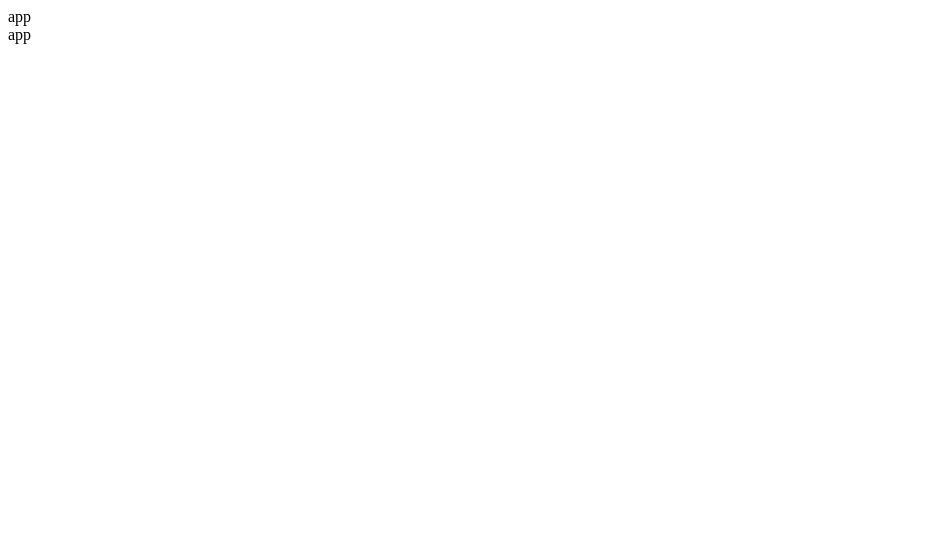
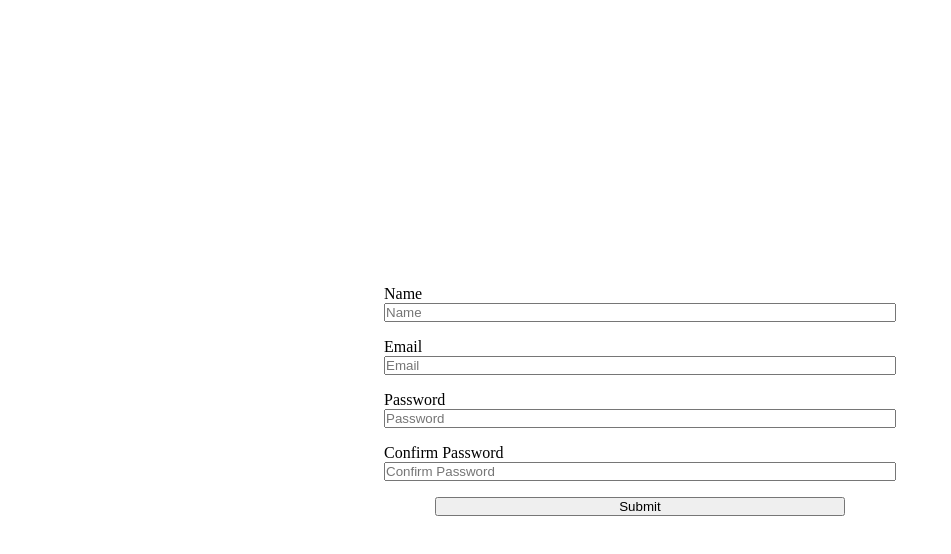
Before and after one commit to shashankskb18700/productivityWebApp, a React (Create React App) app: page / in a window 1280 px wide. Shown: the top 554 px of the page, without its empty margins (0-951 px from the left). Built offline with nearby package versions, Linux system fonts and the light colour scheme.

Commit message:
created authentication page

```diff
--- a/src/components/App.js
+++ b/src/components/App.js
@@ -1,8 +1,9 @@
+import Auth from "./authentication/auth";
+
 const App = () => {
   return (
     <div>
-      <div>app</div>
-      app
+      <Auth></Auth>
     </div>
   );
 };
--- a/src/components/authentication/auth.css
+++ b/src/components/authentication/auth.css
@@ -0,0 +1,17 @@
+* {
+  margin: 0;
+  padding: 0;
+  box-sizing: 0;
+}
+
+.authentication {
+  height: 100vh;
+  display: flex;
+  align-items: center;
+  justify-content: center;
+}
+
+.authentication button {
+  width: 80%;
+  margin-left: 10%;
+}
--- a/src/components/authentication/auth.js
+++ b/src/components/authentication/auth.js
@@ -0,0 +1,83 @@
+import { useState } from "react";
+import "./auth.css";
+import AuthInput from "./authInput/authInput";
+
+const Auth = () => {
+  const [value, setValue] = useState({
+    name: "",
+    email: "",
+    password: "",
+    confirmPassword: "",
+  });
+
+  const input = [
+    {
+      id: 1,
+      name: "name",
+      type: "text",
+      placeholder: "Name",
+      lable: "Name",
+      errorMessage: "Please enter you name",
+      pattern: "^[A-Za-z0-9]{3,15}$",
+      required: true,
+    },
+    {
+      id: 2,
+      name: "email",
+      type: "email",
+      placeholder: "Email",
+      lable: "Email",
+      errorMessage: "It should be a valid email",
+
+      required: true,
+    },
+    {
+      id: 3,
+      name: "password",
+      type: "password",
+      placeholder: "Password",
+      lable: "Password",
+      errorMessage:
+        "password should be between 8-16 character and it should include a one letter , one special character and one number number",
+      pattern:
+        "^(?=.*[a-z])(?=.*[A-Z])(?=.*d)(?=.*[!@#$%^&*()-_+=?])(?=.*[^wds]).{8,16}$",
+      required: true,
+    },
+
+    {
+      id: 4,
+      name: "confirmPassword",
+      type: "password",
+      placeholder: "Confirm Password",
+      lable: "Confirm Password",
+      errorMessage: "Password don't match",
+      pattern: value.password,
+      required: true,
+    },
+  ];
+  const handleChange = (e) => {
+    setValue({ ...value, [e.target.name]: e.target.value });
+  };
+  const handleSubmit = (e) => {
+    e.preventDefault();
+  };
+  console.log(value);
+
+  return (
+    <div className="authentication">
+      <form onSubmit={handleSubmit}>
+        {input.map((input) => (
+          <AuthInput
+            key={input.id}
+            {...input}
+            value={value[input.name]}
+            onChange={handleChange}
+          ></AuthInput>
+        ))}
+        <button>Submit</button>
+      </form>
+    </div>
+  );
+};
+
+export default Auth;
--- /dev/null
+++ b/src/components/authentication/authInput/authInput.css
@@ -0,0 +1,17 @@
+.authInput {
+  width: 40vw;
+
+  display: flex;
+  margin-bottom: 1em;
+  /* align-items: center; */
+  justify-content: center;
+  flex-direction: column;
+}
+
+.authInput input:invalid[focused="true"] ~ span {
+  display: block;
+}
+.authInput span {
+  color: red;
+  display: none;
+}
--- /dev/null
+++ b/src/components/authentication/authInput/authInput.js
@@ -0,0 +1,27 @@
+import { useState } from "react";
+import "./authInput.css";
+const AuthInput = (props) => {
+  const [focused, setFocused] = useState(false);
+  const { lable, errorMessage, onChange, id, ...inputProps } = props;
+
+  const handleFocus = (e) => {
+    setFocused(true);
+  };
+  return (
+    <div className="authInput">
+      <label>{lable}</label>
+      <input
+        {...inputProps}
+        onChange={onChange}
+        onBlur={handleFocus}
+        onFocus={() =>
+          inputProps.name === "confirmPassword" && setFocused(true)
+        }
+        focused={focused.toString()}
+      ></input>
+      <span>{errorMessage}</span>
+    </div>
+  );
+};
+
+export default AuthInput;
```
